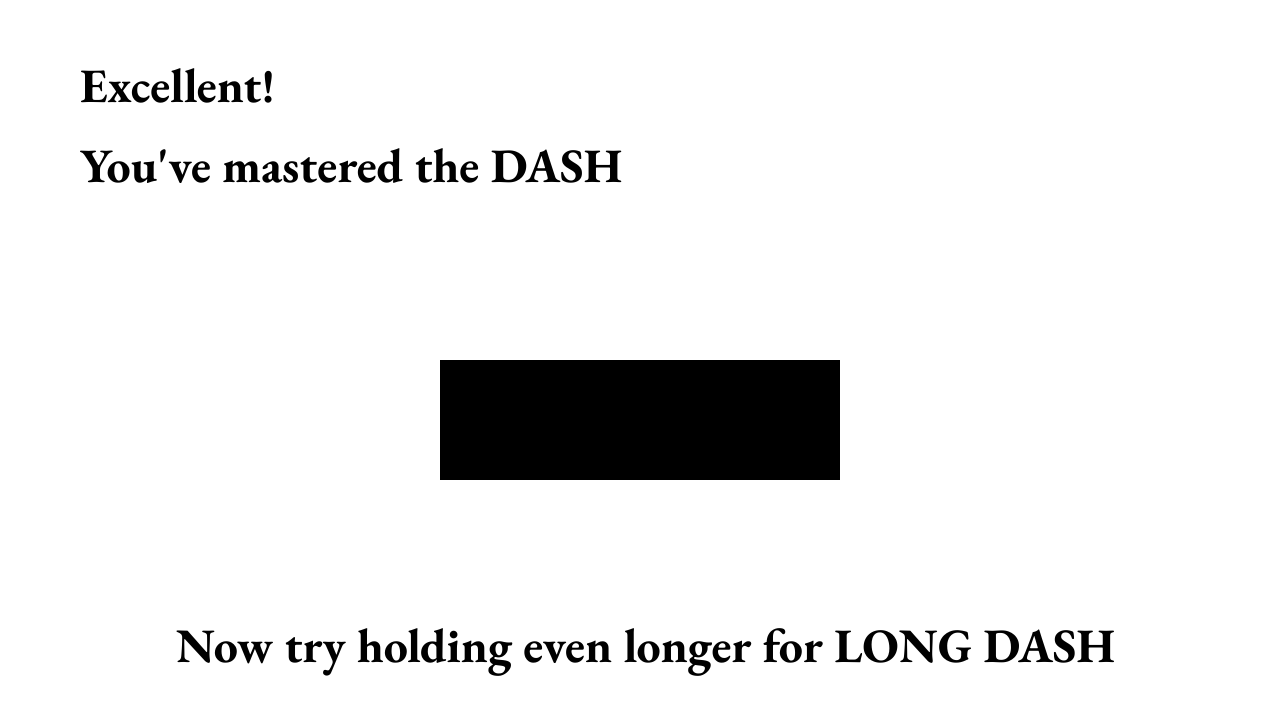
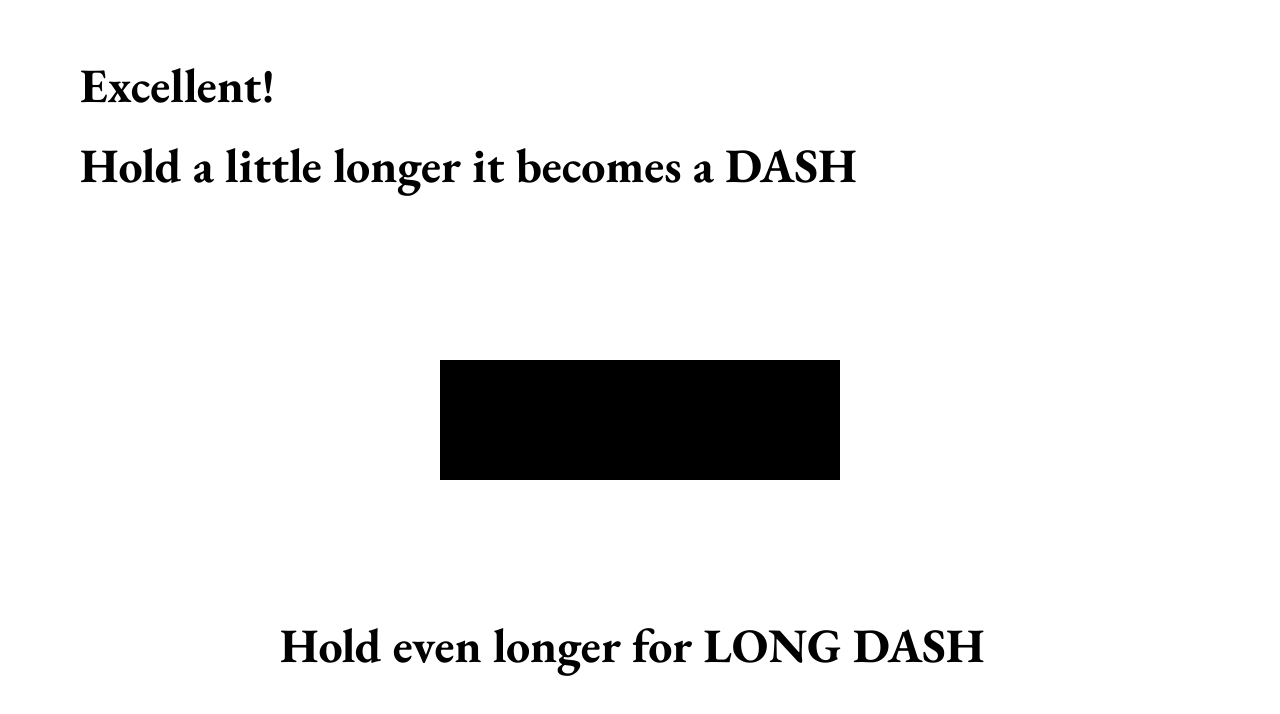
Before and after one commit to kamalkdolikay/the-dotfather, a plain HTML site: page dash.html in a window 1280 px wide. Drawn offline with nearby package versions, Linux system fonts and the light colour scheme.

Commit message:
minor changes in prompts

```diff
--- a/dash.html
+++ b/dash.html
@@ -67,14 +67,14 @@
   <text x="-20" y="18"
         font-size="6"
         class="congrats-text">
-    You've mastered the DASH
+    Hold a little longer it becomes a DASH
   </text>
 
-  <text x="-8" y="78"
+  <text x="5" y="78"
         font-size="6"
         class="congrats-text delayed-text"
         id="longDashInstruction">
-    Now try holding even longer for LONG DASH
+    Hold even longer for LONG DASH
   </text>
 
   <!-- big centered rectangle -->
@@ -125,7 +125,7 @@
       // Long dash: redirect to long_dash.html
       navigating = true;
       setTimeout(() => longDashRedirect(), FLASH_MS);
-    } else if(duration >= SHORT_THRESHOLD){
+    } else{
       // Regular dash: prompt user to hold longer
       const longDashInstruction = document.getElementById('longDashInstruction');
 
```
Also changed, not shown: dot.html (+1 -1 lines).
